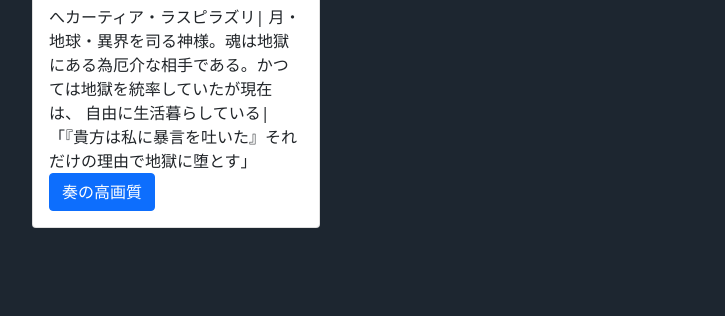
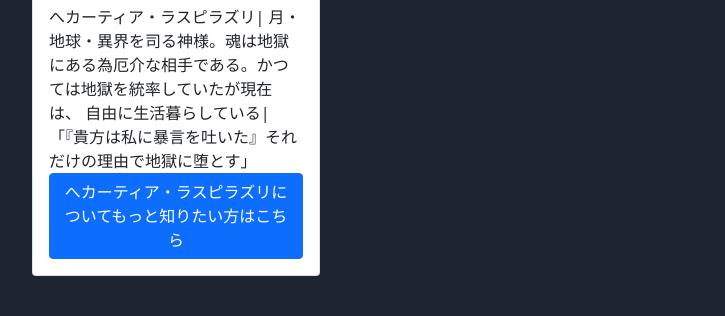
Before and after one commit to kitol1420/mysite, a plain HTML site: page page.html in a window 1280 px wide. Shown: the part 1856-2172 px from the top of the page, without its empty margins (20-745 px from the left). Drawn offline with nearby package versions, Linux system fonts and the light colour scheme.

Commit message:
first commit

```diff
--- a/page.html
+++ b/page.html
@@ -91,7 +91,7 @@
                         へカーティア・ラスピラズリ|
                         月・地球・異界を司る神様。魂は地獄にある為厄介な相手である。かつては地獄を統率していたが現在は、
                         自由に生活暮らしている|「『貴方は私に暴言を吐いた』それだけの理由で地獄に堕とす」
-                        <a href="https://min.togetter.com/BkQVZQ0" class="btn btn-primary">奏の高画質</a>
+                        <a href="https://dic.pixiv.net/a/%E3%83%98%E3%82%AB%E3%83%BC%E3%83%86%E3%82%A3%E3%82%A2%E3%83%BB%E3%83%A9%E3%83%94%E3%82%B9%E3%83%A9%E3%82%BA%E3%83%AA" class="btn btn-primary">へカーティア・ラスピラズリについてもっと知りたい方はこちら</a>
                     </div>
                 </div>
             </div>
```
